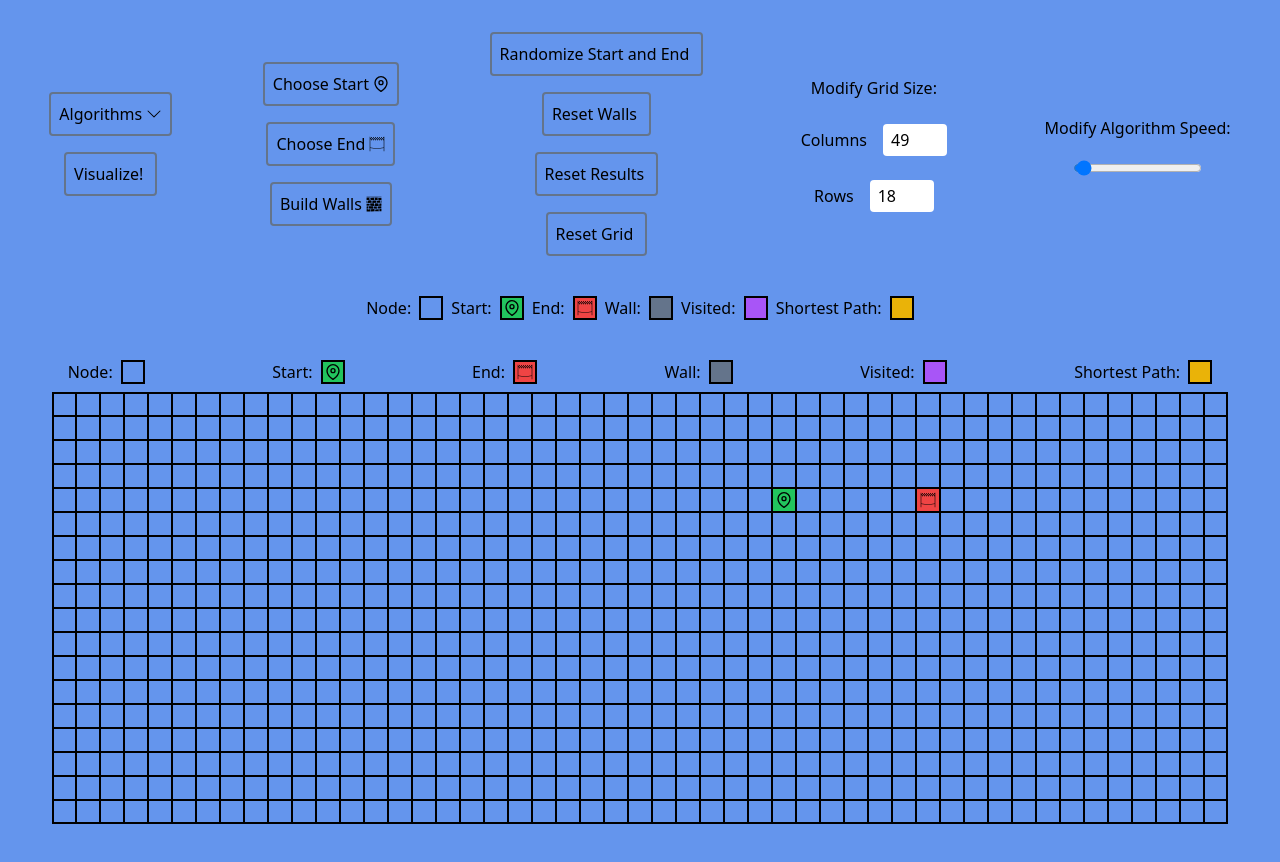
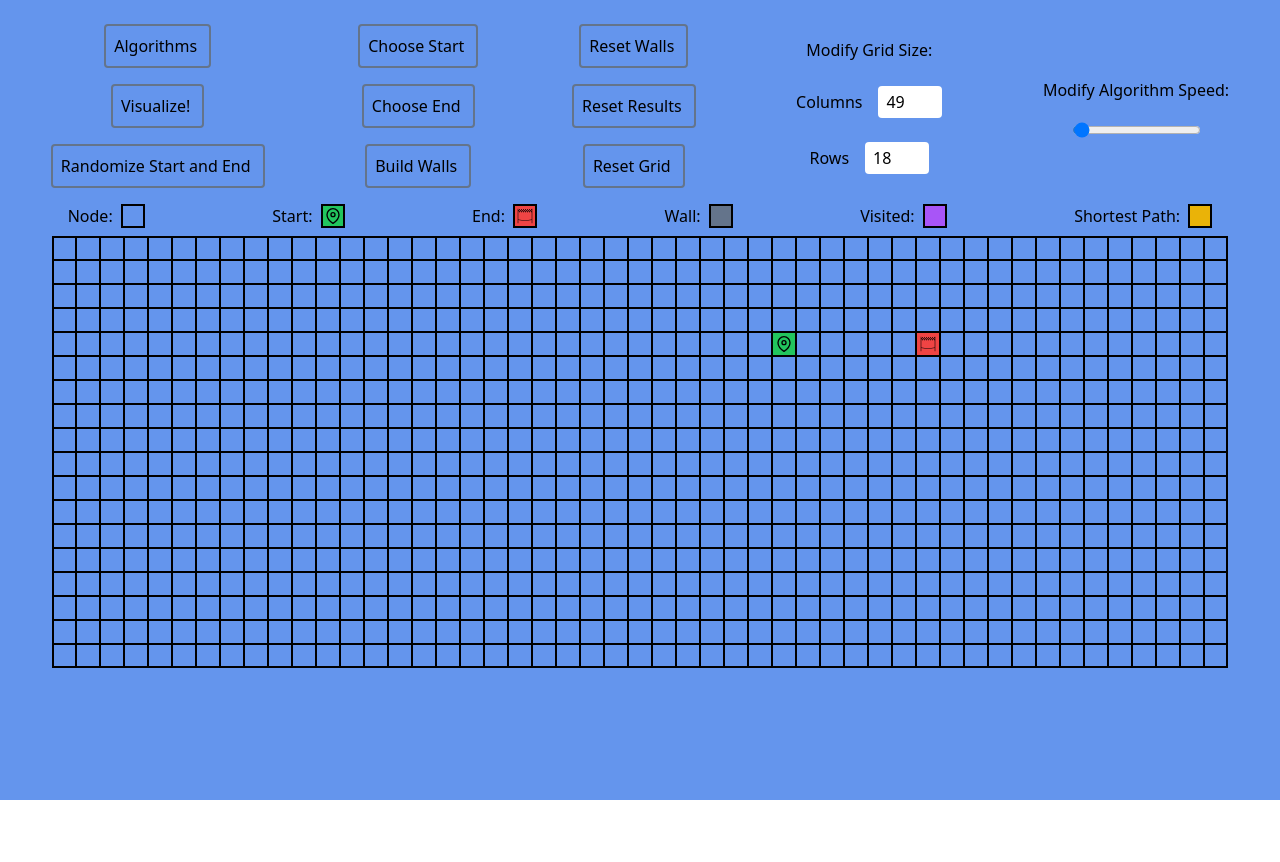
Before and after one commit to zaneaw/pathfinding-visualizer, a Next.js app: page / in a window 1280 px wide. Shown: the top 862 px of the page. After the commit the page ends 800 px from the top, so only its background shows below. Built offline with nearby package versions, Linux system fonts and the light colour scheme.

Commit message:
remove unnecessary props and fix Icons

```diff
--- a/components/Toolbar.tsx
+++ b/components/Toolbar.tsx
@@ -1,7 +1,6 @@
 import React from 'react';
 import ToolbarButton from './ToolbarButton';
 import ToolbarSection from './ToolbarSection';
-import GridKeyToolbar from './GridKeyToolbar';
 import { FiMapPin } from 'react-icons/fi';
 import { GiFinishLine, GiStoneWall } from 'react-icons/gi';
 import { BsChevronDown } from 'react-icons/bs';
@@ -37,21 +36,22 @@ const Toolbar: React.FC<Props> = ({
     isAlgoRunning,
 }) => {
     return (
-        <div className='flex flex-row items-center justify-around flex-wrap px-2 py-4 gap-2'>
+        <div className='flex flex-row items-center justify-around flex-wrap px-2 pt-2 gap-2'>
             <ToolbarSection>
                 <ToolbarButton
                     handleClick={() => console.log('Algorithms clicked')}
                     title={"Algorithms"}
-                    icon={<BsChevronDown />}
-                    styles={null}
-                    isAlgoRunning={null}
+                    Icon={BsChevronDown}
                     iconOnMobile={true}
                 />
                 <ToolbarButton
                     handleClick={() => startAlgo()}
                     title={"Visualize!"}
-                    icon={null}
-                    styles={null}
+                    isAlgoRunning={isAlgoRunning}
+                />
+                <ToolbarButton
+                    handleClick={() => resetGrid(1)}
+                    title={"Randomize Start and End"}
                     isAlgoRunning={isAlgoRunning}
                 />
             </ToolbarSection>
@@ -60,21 +60,21 @@ const Toolbar: React.FC<Props> = ({
                 <ToolbarButton
                     handleClick={() => toggleSelected('start')}
                     title={"Choose Start"}
-                    icon={<FiMapPin />}
+                    Icon={FiMapPin}
                     styles={isSelected === 'start' ? 'bg-gray-500' : ''}
                     isAlgoRunning={isAlgoRunning}
                 />
                 <ToolbarButton
                     handleClick={() => toggleSelected('end')}
                     title={"Choose End"}
-                    icon={<GiFinishLine />}
+                    Icon={GiFinishLine}
                     styles={isSelected === 'end' ? 'bg-gray-500' : ''}
                     isAlgoRunning={isAlgoRunning}
                 />
                 <ToolbarButton
                     handleClick={() => toggleSelected('wall')}
                     title={"Build Walls"}
-                    icon={<GiStoneWall />}
+                    Icon={GiStoneWall}
                     styles={isSelected === 'wall' ? 'bg-gray-500' : ''}
                     isAlgoRunning={isAlgoRunning}
                 />
@@ -82,24 +82,13 @@ const Toolbar: React.FC<Props> = ({
 
             <ToolbarSection>
                 <ToolbarButton
-                    handleClick={() => resetGrid(1)}
-                    title={"Randomize Start and End"}
-                    icon={null}
-                    styles={null}
-                    isAlgoRunning={isAlgoRunning}
-                />
-                <ToolbarButton
                     handleClick={() => resetGrid(3)}
                     title={"Reset Walls"}
-                    icon={null}
-                    styles={null}
                     isAlgoRunning={isAlgoRunning}
                 />
                 <ToolbarButton
                     handleClick={() => resetGrid(2)}
                     title={"Reset Results"}
-                    icon={null}
-                    styles={null}
                     isAlgoRunning={isAlgoRunning}
                 />
                 <ToolbarButton
@@ -108,8 +97,6 @@ const Toolbar: React.FC<Props> = ({
                         resetGrid(3)
                     }}
                     title={"Reset Grid"}
-                    icon={null}
-                    styles={null}
                     isAlgoRunning={isAlgoRunning}
                 />
             </ToolbarSection>
@@ -140,11 +127,6 @@ const Toolbar: React.FC<Props> = ({
                 </p>
                 <input id="columns-input" type="range" min="5" max="200" step="5" value={algoSpeed} onChange={handleAlgoSpeedChange} disabled={isAlgoRunning ? true : false} />
             </ToolbarSection>
-
-            <ToolbarSection>
-                <GridKeyToolbar />
-            </ToolbarSection>
-
         </div>
     );
 };
```
